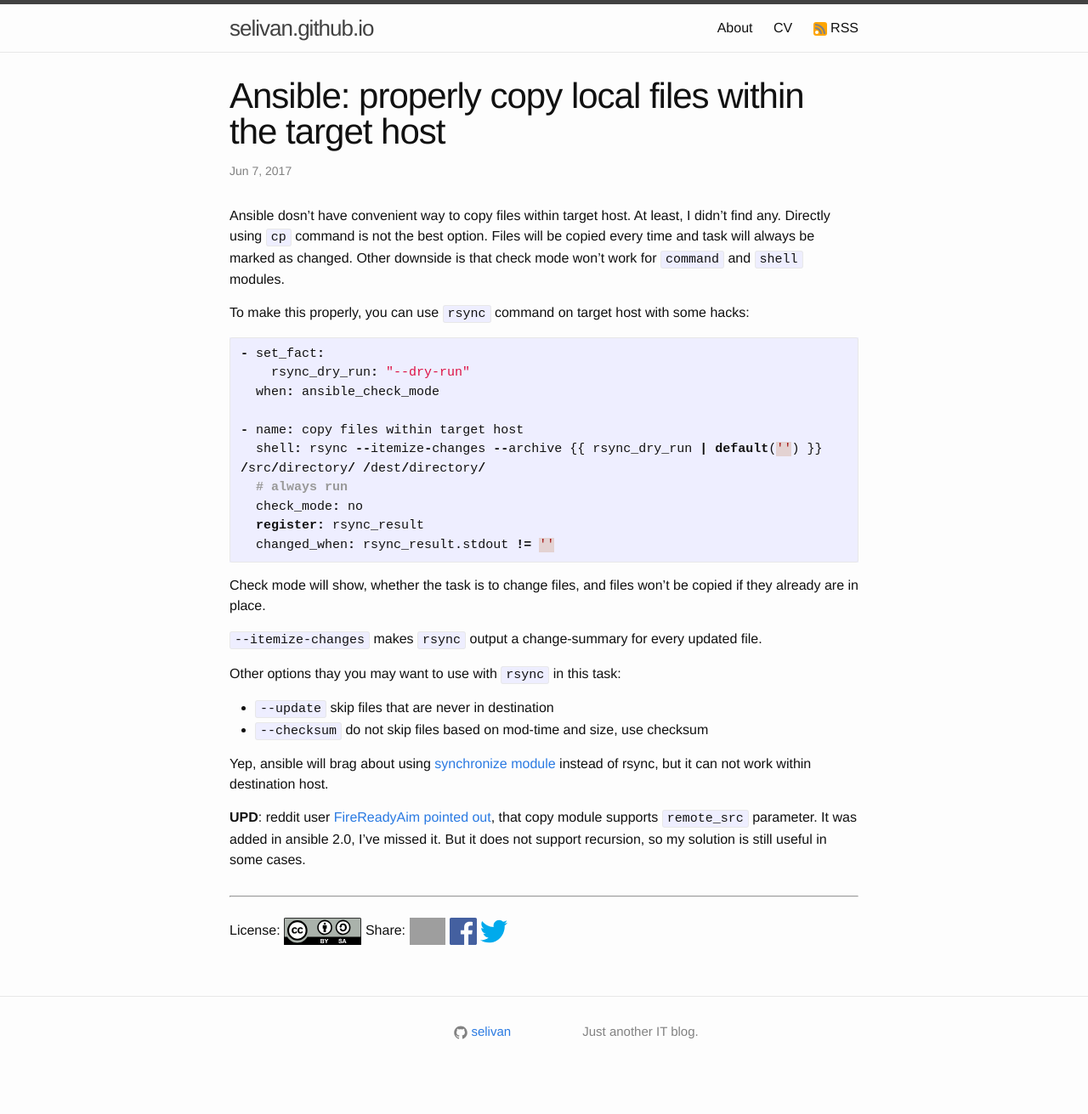
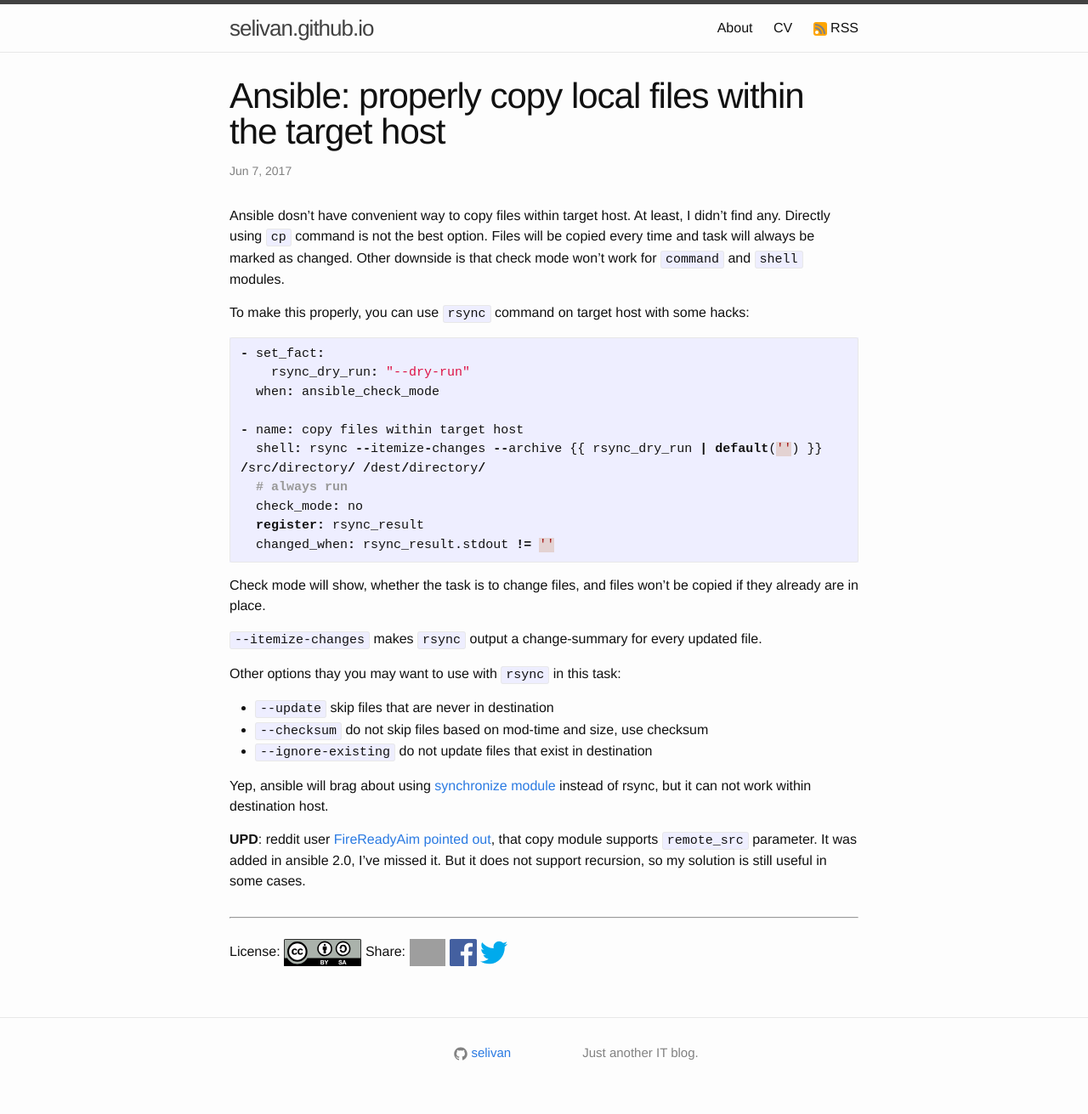
Before and after one commit to selivan/selivan.github.io, a Jekyll site: the page built from _posts/2017-06-07-ansible-copy-local-files-within-target-host.md, in a window 1280 px wide. Shown: the whole page at 85% size. Built offline with Jekyll 4.4.1, drawn with Linux system fonts in a browser that asks for light colours; comment, search, counter and statistics services are not loaded; before the commit the page ends 1285 px from its top, so only the background shows below that; grey boxes are pictures that could not be loaded.

Commit message:
Small article update
Update 2017-06-07-ansible-copy-local-files-within-target-host.md

```diff
--- a/_posts/2017-06-07-ansible-copy-local-files-within-target-host.md
+++ b/_posts/2017-06-07-ansible-copy-local-files-within-target-host.md
@@ -27,6 +27,7 @@ Check mode will show, whether the task is to change files, and files won't be co
 Other options thay you may want to use with `rsync` in this task:
   * `--update` skip files that are never in destination
   * `--checksum` do not skip files based on mod-time and size, use checksum
+  * `--ignore-existing` do not update files that exist in destination
 
 Yep, ansible will brag about using [synchronize module](http://docs.ansible.com/synchronize_module.html) instead of rsync, but it can not work within destination host.
 
```
